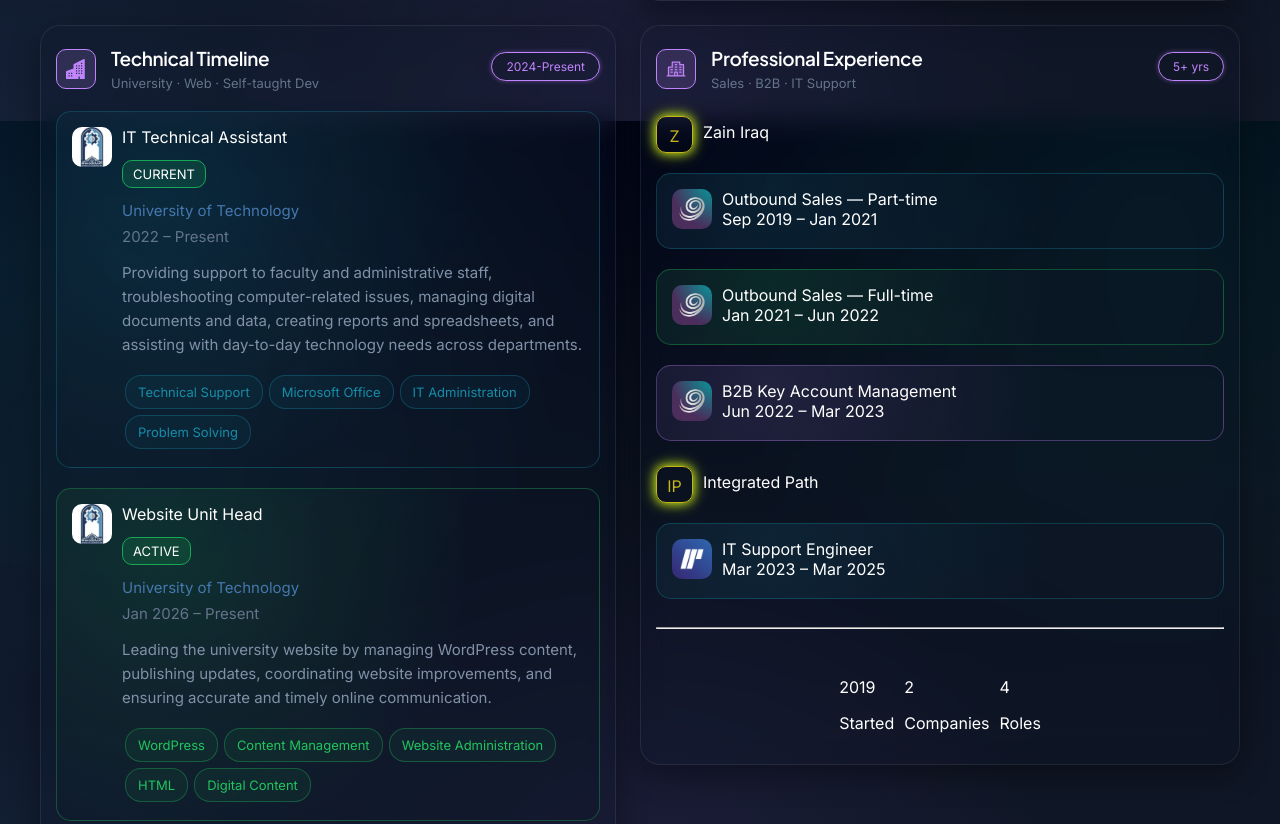
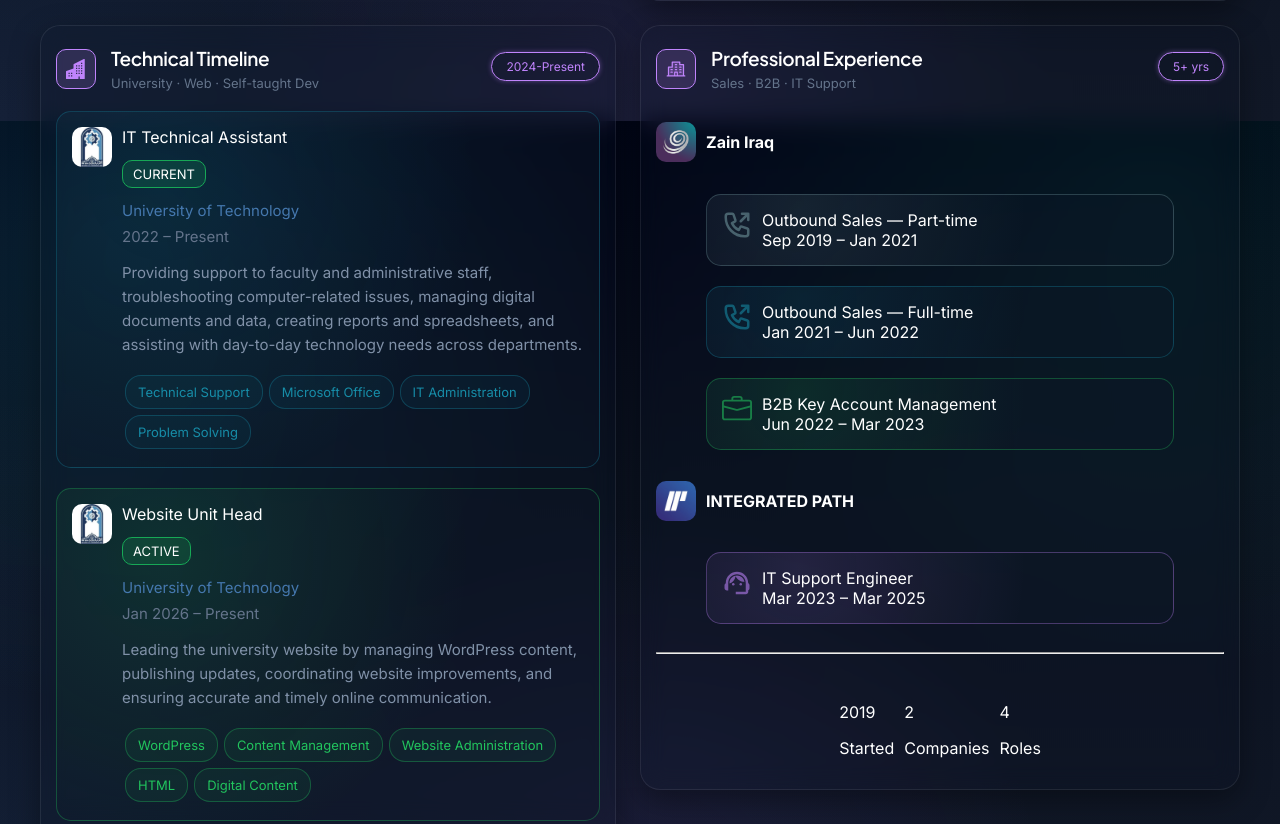
Before and after one commit to AfiaaSattar/AfiaaPortfolio, a React (Vite) app: page / in a window 1280 px wide. Shown: the part 679-1503 px from the top of the page. Built offline with nearby package versions, Linux system fonts and the light colour scheme.

Commit message:
27th July

```diff
--- a/src/components/ProfessionalExperience.jsx
+++ b/src/components/ProfessionalExperience.jsx
@@ -1,6 +1,7 @@
 import { PiBuildingApartmentDuotone } from "react-icons/pi";
 import { GrTechnology } from "react-icons/gr";
-
+import zain from "../assets/zain.png";
+import IP from  "../assets/IP.jpg";
 import {
   CardHeader,
   CardLeftSide,
@@ -10,7 +11,6 @@ import {
 import { CardItem } from "../styled/CardItem.js";
 import { zainPositions, IPPositions } from "../data/professionalExperience.js";
 export default function ProfessionalExperience(){
-
     return(
         <div className="professional-experience">
             {/*professional-experience-header*/}
@@ -26,40 +26,38 @@ export default function ProfessionalExperience(){
                     <span>5+ yrs</span>
                 </CardRightSide>
             </CardHeader>
-             {/*job containers*/}
+             {/*job containers --1--*/}
             <div className="A">
-                <span className="B">Z</span>
-                <span className="C">Zain Iraq</span>
+                <img className="icon" src={zain} alt="Zain Iraq" />
+                <h4>Zain Iraq</h4>
             </div>
-
-
+            <div style={{margin: "0px 50px"}}>
                 {zainPositions.map((item) => (
                     <CardItem key={item.id} $color={item.themeColor}>
-                      <div>
-                        <img className="icon" src={item.icon} alt={item.title} />
-                      </div>
+                          <item.icon className="jobsIcon"  style={{ color: `${item.themeColor}90` }}/>
                       <div>
                         <span>{item.title}</span>
                         <div>{item.date}</div>
-                       </div>
+                      </div>
                     </CardItem>
                 ))}
-
-           <div className="A">
-                <span className="B">IP</span>
-                <span className="C">Integrated Path</span>
+                </div>
+              {/*job containers --2--*/}
+            <div className="A">
+                <img className="icon" src={IP} alt="Zain Iraq" />
+                <h4>INTEGRATED PATH</h4>
             </div>
+             <div style={{margin: "0px 50px"}}>
                {IPPositions.map((item) => (
                     <CardItem key={item.id} $color={item.themeColor}>
-                      <div>
-                        <img className="icon" src={item.icon} alt={item.title} />
-                      </div>
+                         <item.icon className="jobsIcon" style={{ color: `${item.themeColor}90` }}/>
                       <div>
                         <span>{item.title}</span>
                         <div>{item.date}</div>
-                       </div>
+                      </div>
                     </CardItem>
                 ))}
+               </div>
             <br />
             <hr />
             <br />
--- a/src/data/professionalExperience.js
+++ b/src/data/professionalExperience.js
@@ -1,35 +1,37 @@
-import zain from "../assets/zain.png";
-import IP from  "../assets/IP.jpg";
+import { MdSupportAgent } from "react-icons/md";
+import { HiOutlinePhoneOutgoing } from "react-icons/hi";
+import { BsBriefcase } from "react-icons/bs";
+import { FiMonitor } from "react-icons/fi";
   export const zainPositions = [
   {
     id: 1,
-            icon: zain,
-            title: " Outbound Sales — Part-time",
+    icon: HiOutlinePhoneOutgoing,
+    title: "Outbound Sales — Part-time",
     date: "Sep 2019 – Jan 2021",
-            themeColor: "#178da8"
+    themeColor: "#7298a0",
   },
   {
     id: 2,
-            icon: zain,
-            title: " Outbound Sales — Full-time",
+    icon: HiOutlinePhoneOutgoing,
+    title: "Outbound Sales — Full-time",
     date: "Jan 2021 – Jun 2022",
-            themeColor:"#22C55E"
+    themeColor: "#178da8",
   },
   {
     id: 3,
-            icon: zain,
-            title: " B2B Key Account Management",
+    icon: BsBriefcase,
+    title: "B2B Key Account Management",
     date: "Jun 2022 – Mar 2023",
-            themeColor: "#C084FC"
-        }
+    themeColor: "#22C55E" ,
+  },
 ];
 
 export const IPPositions = [
   {
     id: 1,
-            icon: IP,
-            title: " IT Support Engineer",
+    icon: MdSupportAgent,
+    title: "IT Support Engineer",
     date: "Mar 2023 – Mar 2025",
-            themeColor: "#178da8"
-        }
-    ]
+    themeColor: "#C084FC",
+  },
+];
--- a/src/index.css
+++ b/src/index.css
@@ -508,6 +508,10 @@ background:
   height: 40px;
   border-radius: 10px;
 }
+.jobsIcon{
+  width: 30px;
+  height: 30px;
+}
 .tags-container{
  display: flex;
  gap: 7px;
```
Lines whose indentation alone changed are shown as unchanged.
